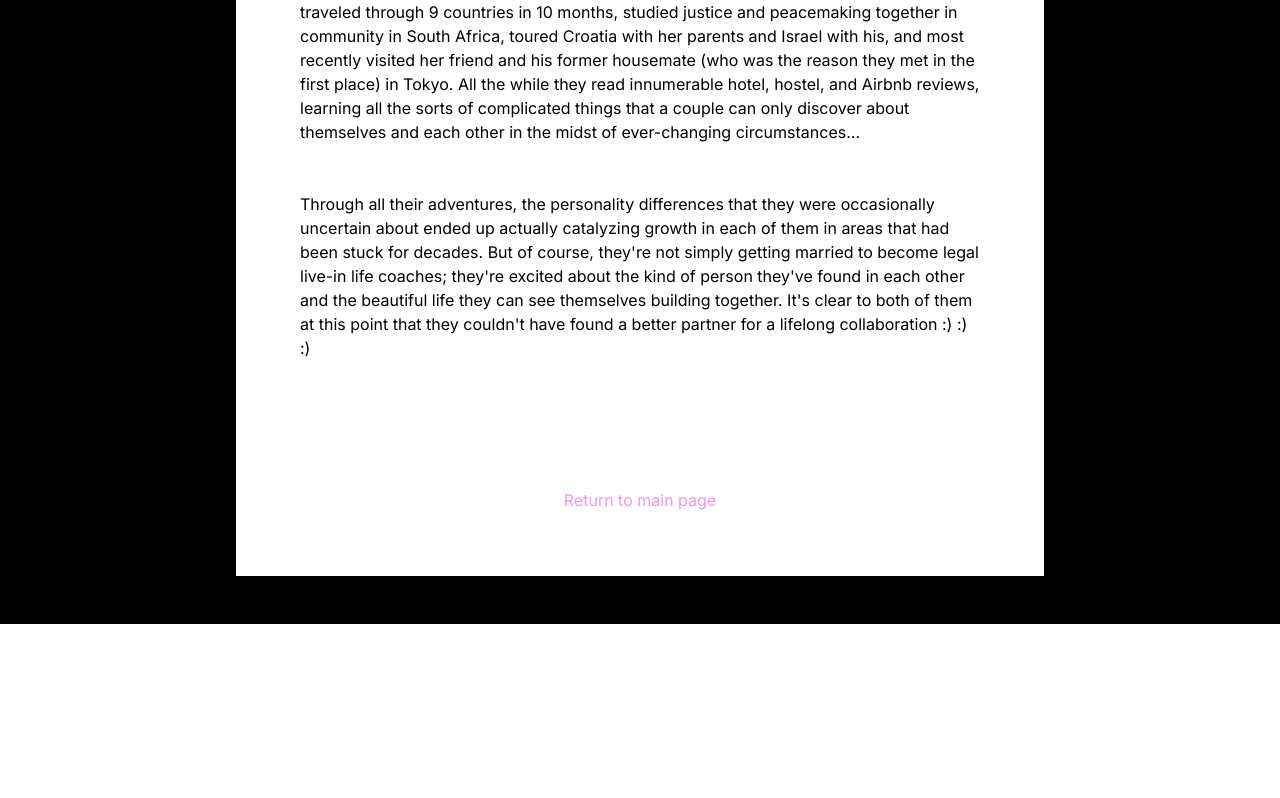
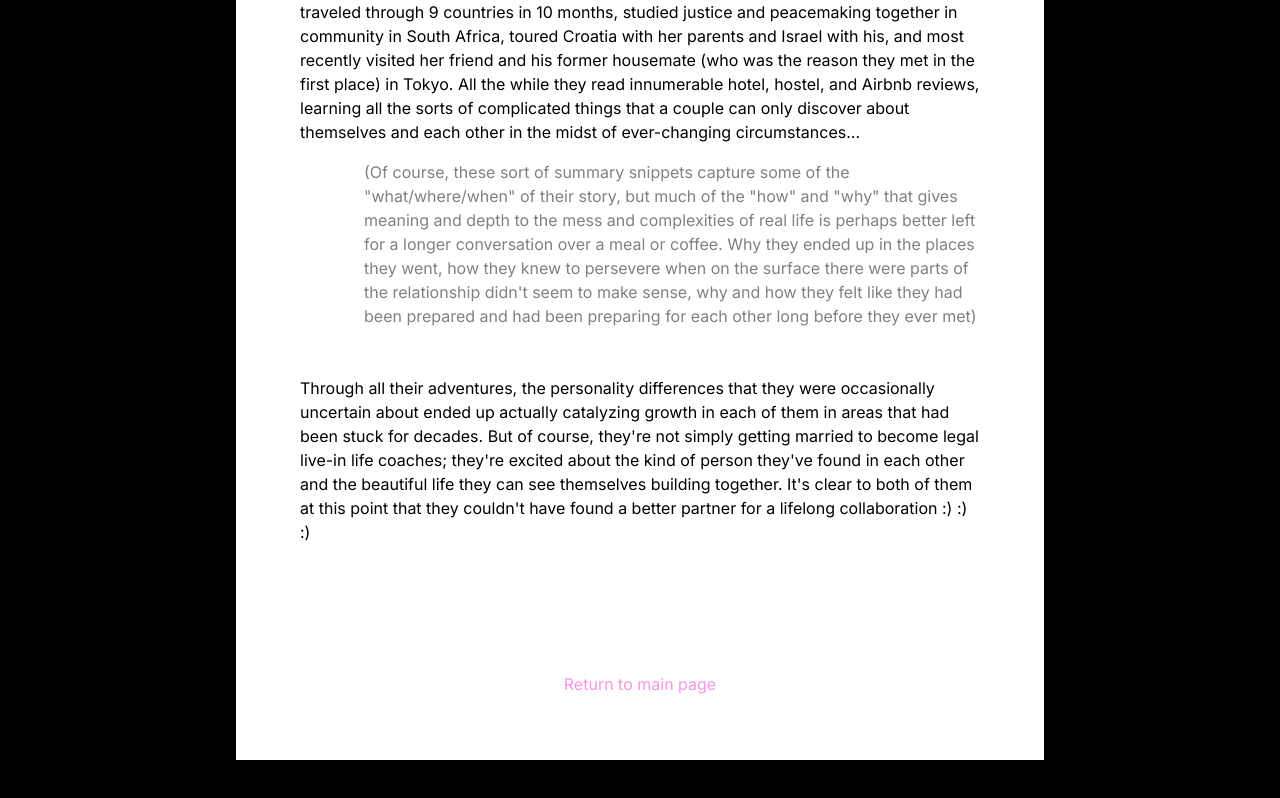
Before and after one commit to ncklug/sg-wedding, a Next.js app: page /story in a window 1280 px wide. Shown: the part 1647-2445 px from the top of the page. Before the commit the page ends 2271 px from the top, so only its background shows below. Built offline with nearby package versions, Linux system fonts and the light colour scheme.

Commit message:
Adding "why" paragraph

```diff
--- a/pages/story.js
+++ b/pages/story.js
@@ -150,6 +150,17 @@ export default function Home() {
           sorts of complicated things that a couple can only discover about
           themselves and each other in the midst of ever-changing
           circumstances...
+          <Aside>
+            Of course, these sort of summary snippets capture some of the
+            "what/where/when" of their story, but much of the "how" and "why"
+            that gives meaning and depth to the mess and complexities of real
+            life is perhaps better left for a longer conversation over a meal or
+            coffee. Why they ended up in the places they went, how they knew to
+            persevere when on the surface there were parts of the relationship
+            didn't seem to make sense, why and how they felt like they had been
+            prepared and had been preparing for each other long before they ever
+            met
+          </Aside>
         </Paragraph>
         <Paragraph>
           Through all their adventures, the personality differences that they
```
